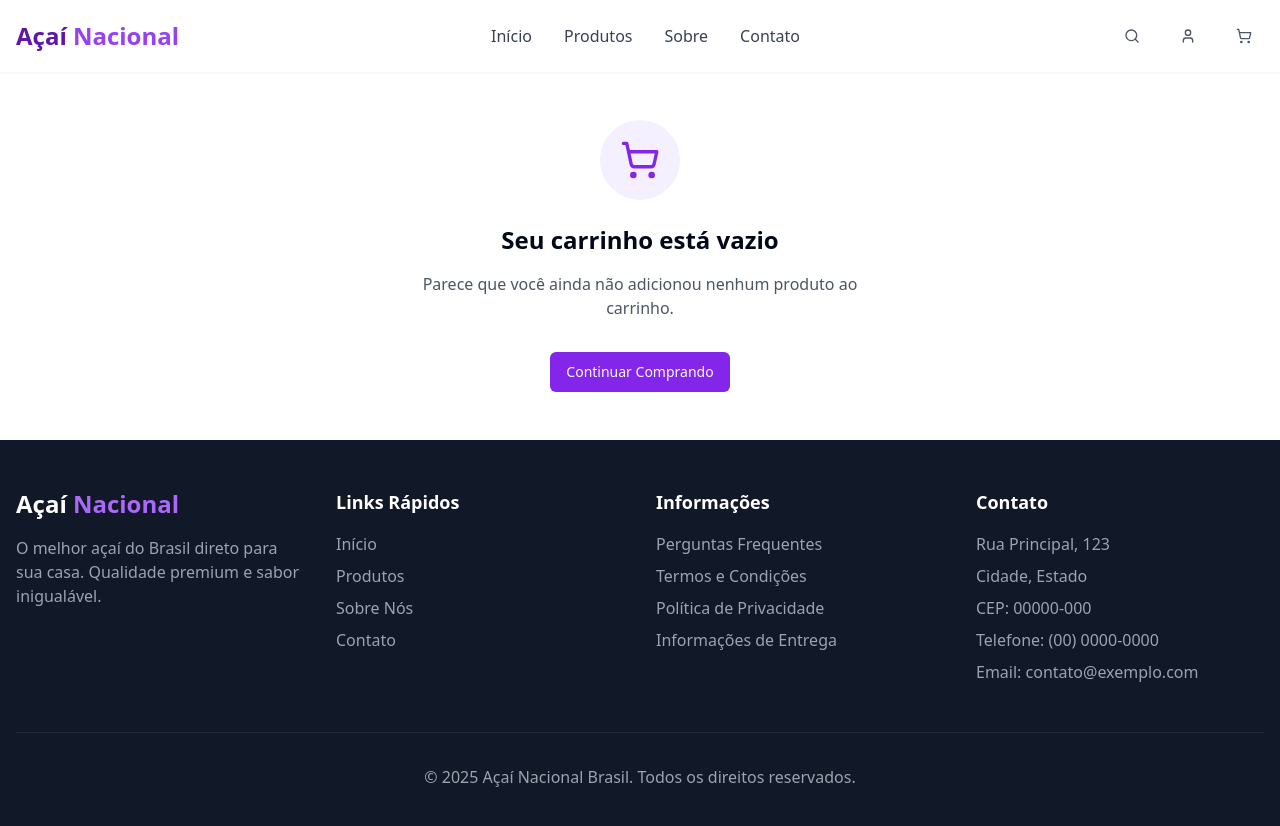
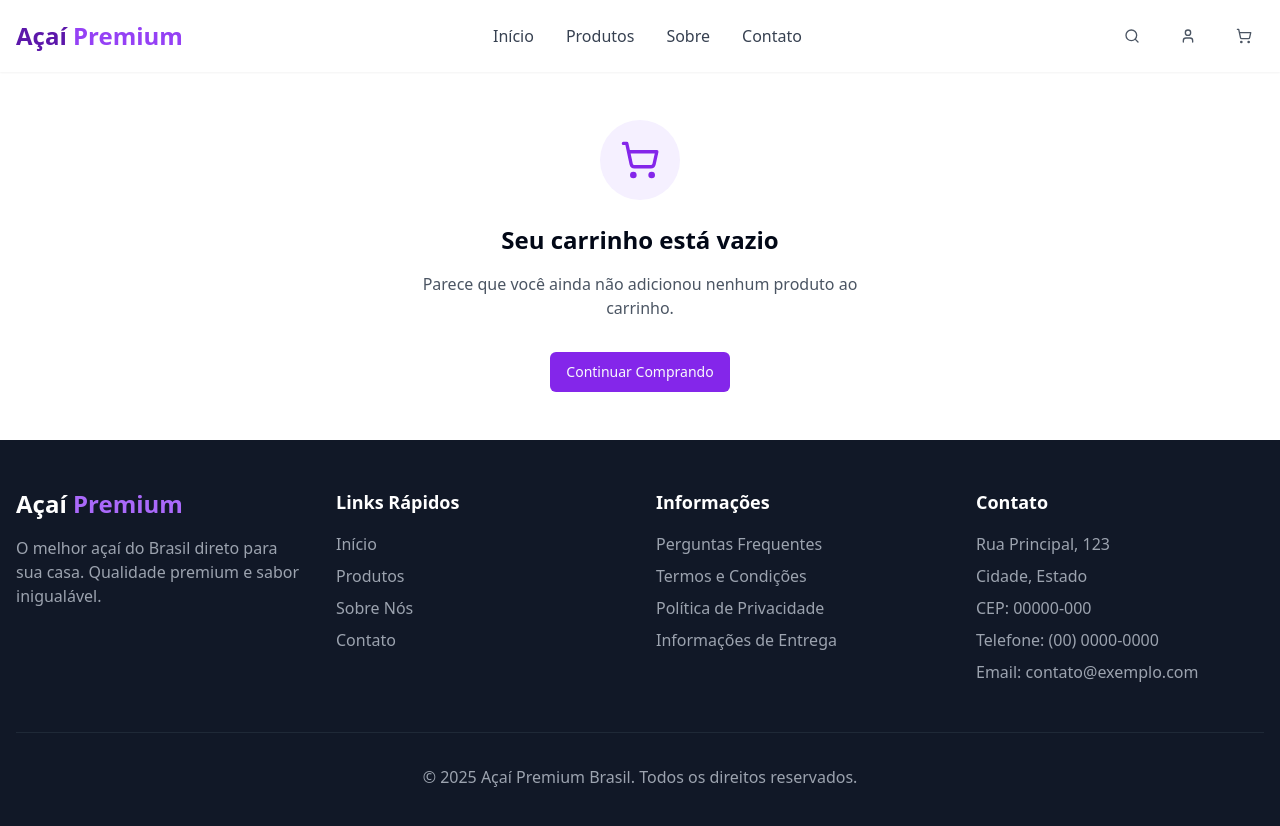
Before and after one commit to Patrickao777/ac, a React (Vite) app: page /carrinho in a window 1280 px wide. Shown: the top 826 px of the page. Built offline with nearby package versions, Linux system fonts and the light colour scheme.

Commit message:
Refactor: Change "Açaí Nacional" to "Açaí Premium"

```diff
--- a/index.html
+++ b/index.html
@@ -1,15 +1,14 @@
-
 <!DOCTYPE html>
 <html lang="pt-BR">
   <head>
     <meta charset="UTF-8" />
     <meta name="viewport" content="width=device-width, initial-scale=1.0" />
-    <title>Açaí Nacional Brasil - A melhor experiência de açaí</title>
-    <meta name="description" content="Açaí Nacional Brasil - O melhor açaí do Brasil com preços acessíveis e qualidade premium." />
-    <meta name="author" content="Açaí Nacional Brasil" />
+    <title>Açaí Premium Brasil - A melhor experiência de açaí</title>
+    <meta name="description" content="Açaí Premium Brasil - O melhor açaí do Brasil com preços acessíveis e qualidade premium." />
+    <meta name="author" content="Açaí Premium Brasil" />
 
-    <meta property="og:title" content="Açaí Nacional Brasil - A melhor experiência de açaí" />
-    <meta property="og:description" content="Açaí Nacional Brasil - O melhor açaí do Brasil com preços acessíveis e qualidade premium." />
+    <meta property="og:title" content="Açaí Premium Brasil - A melhor experiência de açaí" />
+    <meta property="og:description" content="Açaí Premium Brasil - O melhor açaí do Brasil com preços acessíveis e qualidade premium." />
     <meta property="og:type" content="website" />
     <meta property="og:image" content="https://lovable.dev/opengraph-image-p98pqg.png" />
 
--- a/src/components/Footer.tsx
+++ b/src/components/Footer.tsx
@@ -9,7 +9,7 @@ export function Footer() {
           {/* Logo and Description */}
           <div className="col-span-1 md:col-span-1">
             <div className="text-2xl font-bold mb-4">
-              Açaí <span className="text-acai-400">Nacional</span>
+              Açaí <span className="text-acai-400">Premium</span>
             </div>
             <p className="text-gray-400 mb-4">
               O melhor açaí do Brasil direto para sua casa. Qualidade premium e sabor inigualável.
@@ -84,7 +84,7 @@ export function Footer() {
         </div>
 
         <div className="border-t border-gray-800 mt-12 pt-8 text-center text-gray-400">
-          <p>&copy; {new Date().getFullYear()} Açaí Nacional Brasil. Todos os direitos reservados.</p>
+          <p>&copy; {new Date().getFullYear()} Açaí Premium Brasil. Todos os direitos reservados.</p>
         </div>
       </div>
     </footer>
--- a/src/components/Header.tsx
+++ b/src/components/Header.tsx
@@ -1,4 +1,3 @@
-
 import { useState } from "react";
 import { Link } from "react-router-dom";
 import { Button } from "@/components/ui/button";
@@ -16,7 +15,7 @@ export function Header() {
           {/* Logo */}
           <Link to="/" className="flex items-center">
             <div className="text-2xl font-bold text-acai-800">
-              Açaí <span className="text-acai-500">Nacional</span>
+              Açaí <span className="text-acai-500">Premium</span>
             </div>
           </Link>
 
```
